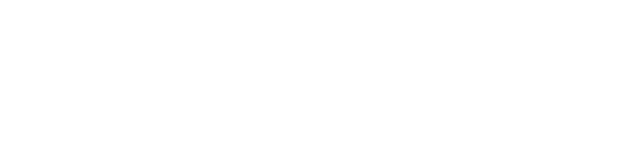
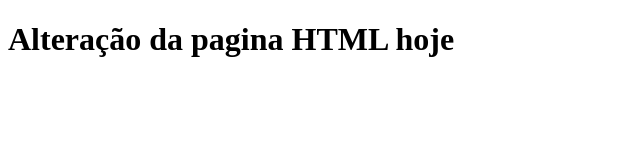
Before and after one commit to raphaelhaf/gama-no-git, a plain HTML site: page index.html in a window 1280 px wide. Shown: the whole page, without its empty margins (0-640 px from the left). Drawn offline with Linux system fonts and the light colour scheme.

Commit message:
arquivo index.html atualizado

```diff
--- a/index.html
+++ b/index.html
@@ -6,6 +6,6 @@
   <title>Document</title>
 </head>
 <body>
-
+  <h1>Alteração da pagina HTML hoje</h1>
 </body>
 </html>
```
